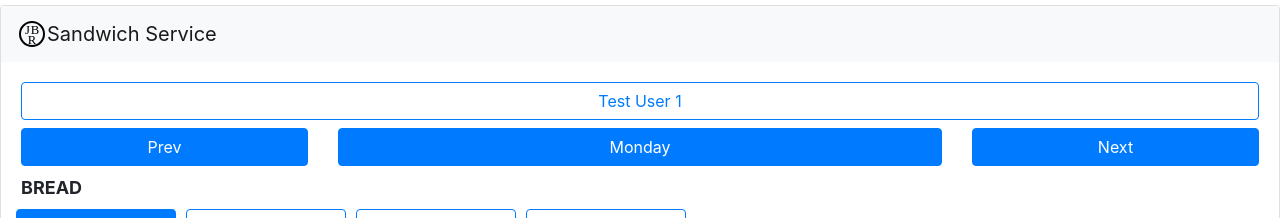
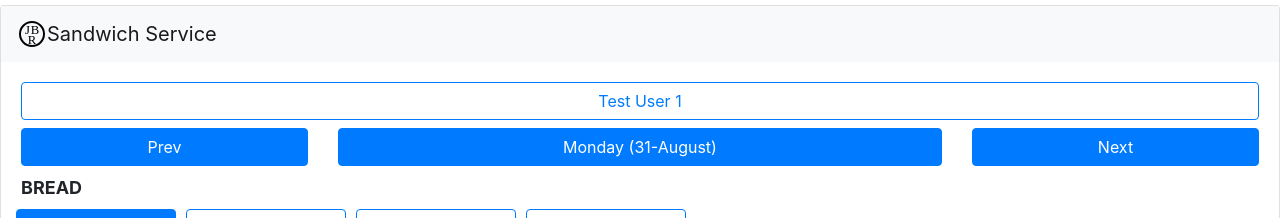
Before and after one commit to jbrmmg/Sandwich, an Angular app: page /select/1 in a window 1280 px wide. Shown: the top 218 px of the page. Built offline with nearby package versions, Linux system fonts and the light colour scheme; a web font is replaced by a local one.

Commit message:
JBR-274 further updates.

```diff
--- a/srcui/app/select/select.component.html
+++ b/srcui/app/select/select.component.html
@@ -16,7 +16,7 @@
                         (click)="movePrev()">Prev</label>
                 </div>
                 <div class="col-6">
-                    <label class="btn btn-primary btn-title">{{selectedDay.day}}</label>
+                    <label class="btn btn-primary btn-title">{{selectedDay.day}} ({{selectedDay.date}}-{{selectedDay.month}})</label>
                 </div>
                 <div class="col-3">
                     <label class="btn btn-primary btn-title"
--- a/srcui/app/select/select.service.ts
+++ b/srcui/app/select/select.service.ts
@@ -32,6 +32,16 @@ export class SelectService {
     }
 
     saveSandwich(id: string, day: string, sandwich: SelectSandwich) {
-        return this._http.put<SelectSandwich>( `sandwich?user=${id}&day=${day}`, sandwich);
+        return this._http.put<SelectSandwich>( `sandwich?user=${id}&day=${day}`, sandwich).subscribe(
+            () => {
+                console.log('PUT call successful value returned in body');
+            },
+            (response) => {
+                console.log('POST call in error', response);
+            },
+            () => {
+                console.log('The POST observable is now complete (add)');
+            }
+        );
     }
 }
```
